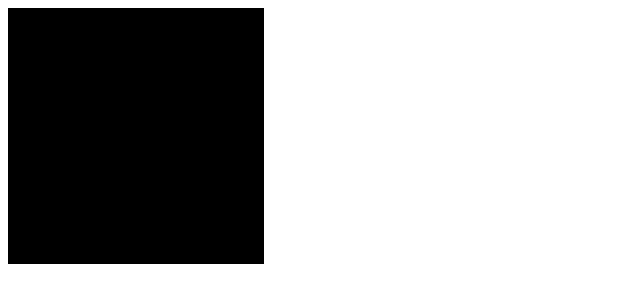
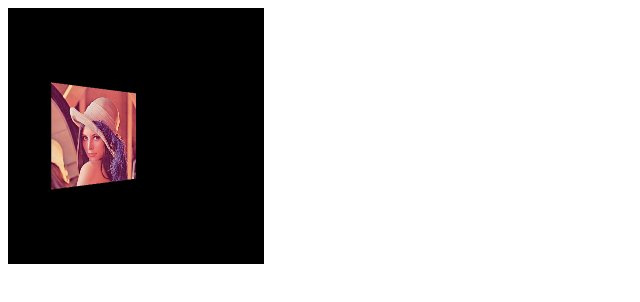
Before and after one commit to xl1/microgl, a plain HTML site: page sample/sample1.html in a window 1280 px wide. Shown: the whole page, without its empty margins (0-640 px from the left). Drawn offline with Linux system fonts and the light colour scheme.

Commit message:
create pages

```diff
--- a/sample/sample1.html
+++ b/sample/sample1.html
@@ -39,7 +39,7 @@ function main(){
     a_position: [0,0, 0,1, 1,0, 1,1],
     // images will be loaded asynchronously
     // use `gl.texture(img, tex, callback)` to listen img.onload
-    u_sampler: '../test/test.jpg',
+    u_sampler: 'test.jpg',
     // matrix is transposed in shaders
     u_perspective: [
       2, 0, 0, 0,
```
Also changed, not shown: sample/test.jpg (added).
